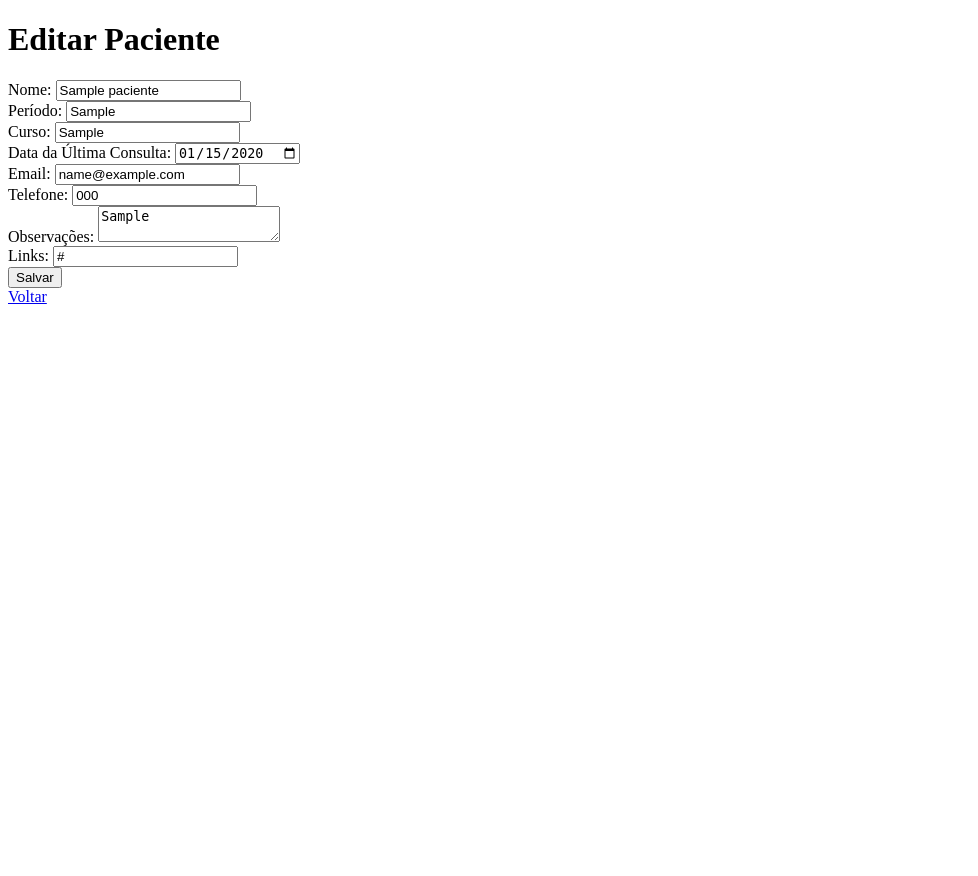
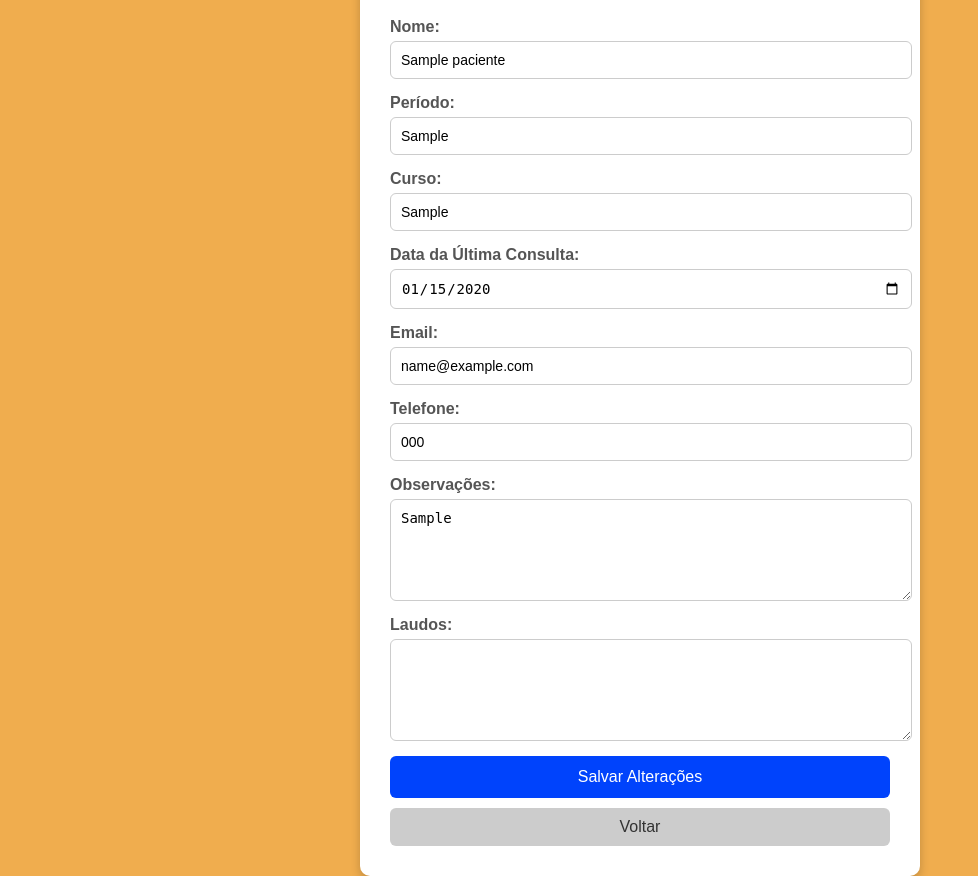
Before and after one commit to gugabello/educarepy, a Flask app: page /editar/1 in a window 1280 px wide. Shown: the whole page, without its empty margins (0-978 px from the left). Before the commit the page ends 304 px from the top, so only its background shows below. Run offline with Flask 3, Linux system fonts and the light colour scheme; tables that the repository leaves empty hold one stand-in row (values such as "Sample post").

Commit message:
mudando "links" para "laudos"

```diff
--- a/educare/app.py
+++ b/educare/app.py
@@ -42,7 +42,8 @@ def adicionar():
         email = request.form['email']
         telefone = request.form['telefone']
         observacoes = request.form['observacoes']
-        links = request.form['links']
+        laudos = request.form['laudos']
+
 
         connection = conectar()
         if connection:
@@ -51,7 +52,7 @@ def adicionar():
                 cursor.execute(
                     "INSERT INTO pacientes (nome, periodo, curso, dataDaUltimaConsulta, email, telefone, observacoes, links)"
                     "VALUES (%s, %s, %s, %s, %s, %s, %s, %s)",
-                    (nome, periodo, curso, dataDaUltimaConsulta, email, telefone, observacoes, links)
+                    (nome, periodo, curso, dataDaUltimaConsulta, email, telefone, observacoes, laudos)
                 )
                 connection.commit()
                 flash("Paciente adicionado com sucesso!")
@@ -89,17 +90,17 @@ def editar(id):
         email = request.form['email']
         telefone = request.form['telefone']
         observacoes = request.form['observacoes']
-        links = request.form['links']
+        laudos = request.form['laudos']
+
 
         if connection:
             try:
                 cursor = connection.cursor()
-                cursor.execute("""
-                    UPDATE pacientes
-                    SET nome = %s, periodo = %s, curso = %s, dataDaUltimaConsulta = %s,
-                        email = %s, telefone = %s, observacoes = %s, links = %s
-                    WHERE id = %s
-                """, (nome, periodo, curso, dataDaUltimaConsulta, email, telefone, observacoes, links, id))
+                cursor.execute(
+                    "INSERT INTO pacientes (nome, periodo, curso, dataDaUltimaConsulta, email, telefone, observacoes, laudos)"
+                    "VALUES (%s, %s, %s, %s, %s, %s, %s, %s)",
+                    (nome, periodo, curso, dataDaUltimaConsulta, email, telefone, observacoes, laudos)
+                )
                 connection.commit()
                 flash("Paciente atualizado com sucesso!")
                 return redirect(url_for('index'))
@@ -117,6 +118,23 @@ def editar(id):
             finally:
                 cursor.close()
                 connection.close()
+
+@app.route('/laudos/<int:id>')
+def ver_laudos(id):
+    connection = conectar()
+    if connection:
+        try:
+            cursor = connection.cursor(pymysql.cursors.DictCursor)
+            cursor.execute("SELECT laudos FROM pacientes WHERE id = %s", (id,))
+            paciente = cursor.fetchone()
+            if paciente and paciente['laudos']:
+                return render_template('laudos.html', laudo_texto=paciente['laudos'])
+            else:
+                return render_template('laudos.html', laudo_texto="Nenhum laudo disponível.")
+        finally:
+            cursor.close()
+            connection.close()
+
 
 @app.route('/relatorio')
 def relatorio():
--- a/educare/templates/adicionar.html
+++ b/educare/templates/adicionar.html
@@ -110,8 +110,8 @@
             <label for="observacoes">Observações:</label>
             <textarea id="observacoes" name="observacoes"></textarea>
 
-            <label for="links">Links:</label>
-            <input type="text" id="links" name="links">
+            <label for="laudos">Laudos:</label>
+            <textarea id="laudos" name="laudos">{{ paciente['laudos'] }}</textarea>
 
             <button type="submit">Salvar</button>
         </form>
--- a/educare/templates/editar.html
+++ b/educare/templates/editar.html
@@ -2,21 +2,122 @@
 <html lang="en">
 <head>
     <meta charset="UTF-8">
+    <meta name="viewport" content="width=device-width, initial-scale=1.0">
     <title>Editar Paciente</title>
+    <style>
+        body {
+            font-family: Arial, sans-serif;
+            background-color: #f0ad4e;
+            display: flex;
+            justify-content: center;
+            align-items: center;
+            height: 100vh;
+            margin: 0;
+        }
+
+        .container {
+            background-color: #fff;
+            padding: 30px;
+            border-radius: 10px;
+            box-shadow: 0 4px 10px rgba(0, 0, 0, 0.2);
+            width: 100%;
+            max-width: 500px;
+        }
+
+        h1 {
+            font-size: 24px;
+            margin-bottom: 20px;
+            text-align: center;
+            color: #333;
+        }
+
+        form {
+            display: flex;
+            flex-direction: column;
+        }
+
+        label {
+            font-weight: bold;
+            margin-bottom: 5px;
+            color: #555;
+        }
+
+        input, textarea {
+            padding: 10px;
+            font-size: 14px;
+            border: 1px solid #ccc;
+            border-radius: 6px;
+            margin-bottom: 15px;
+            width: 100%;
+        }
+
+        textarea {
+            resize: vertical;
+            height: 80px;
+        }
+
+        button {
+            background-color: #0043fc;
+            color: white;
+            padding: 12px;
+            font-size: 16px;
+            border: none;
+            border-radius: 6px;
+            cursor: pointer;
+            width: 100%;
+        }
+
+        button:hover {
+            background-color: #0033cc;
+        }
+
+        .btn-voltar {
+            display: block;
+            text-align: center;
+            margin-top: 10px;
+            background-color: #ccc;
+            color: #333;
+            text-decoration: none;
+            padding: 10px;
+            border-radius: 6px;
+        }
+
+        .btn-voltar:hover {
+            background-color: #bbb;
+        }
+    </style>
 </head>
 <body>
-    <h1>Editar Paciente</h1>
-    <form action="{{ url_for('editar', id=paciente['id']) }}" method="post">
-        Nome: <input type="text" name="nome" value="{{ paciente['nome'] }}" required><br>
-        Período: <input type="text" name="periodo" value="{{ paciente['periodo'] }}"><br>
-        Curso: <input type="text" name="curso" value="{{ paciente['curso'] }}"><br>
-        Data da Última Consulta: <input type="date" name="dataDaUltimaConsulta" value="{{ paciente['dataDaUltimaConsulta'] }}"><br>
-        Email: <input type="email" name="email" value="{{ paciente['email'] }}"><br>
-        Telefone: <input type="text" name="telefone" value="{{ paciente['telefone'] }}"><br>
-        Observações: <textarea name="observacoes">{{ paciente['observacoes'] }}</textarea><br>
-        Links: <input type="text" name="links" value="{{ paciente['links'] }}"><br>
-        <button type="submit">Salvar</button>
-    </form>
-    <a href="{{ url_for('index') }}">Voltar</a>
+    <div class="container">
+        <h1>Editar Paciente</h1>
+        <form action="{{ url_for('editar', id=paciente['id']) }}" method="post">
+            <label for="nome">Nome:</label>
+            <input type="text" id="nome" name="nome" value="{{ paciente['nome'] }}" required>
+
+            <label for="periodo">Período:</label>
+            <input type="text" id="periodo" name="periodo" value="{{ paciente['periodo'] }}">
+
+            <label for="curso">Curso:</label>
+            <input type="text" id="curso" name="curso" value="{{ paciente['curso'] }}">
+
+            <label for="dataDaUltimaConsulta">Data da Última Consulta:</label>
+            <input type="date" id="dataDaUltimaConsulta" name="dataDaUltimaConsulta" value="{{ paciente['dataDaUltimaConsulta'] }}">
+
+            <label for="email">Email:</label>
+            <input type="email" id="email" name="email" value="{{ paciente['email'] }}">
+
+            <label for="telefone">Telefone:</label>
+            <input type="text" id="telefone" name="telefone" value="{{ paciente['telefone'] }}">
+
+            <label for="observacoes">Observações:</label>
+            <textarea id="observacoes" name="observacoes">{{ paciente['observacoes'] }}</textarea>
+
+            <label for="laudos">Laudos:</label>
+            <textarea id="laudos" name="laudos">{{ paciente['laudos'] }}</textarea>
+
+            <button type="submit">Salvar Alterações</button>
+        </form>
+        <a href="{{ url_for('index') }}" class="btn-voltar">Voltar</a>
+    </div>
 </body>
 </html>
```
Also changed, not shown: educare/templates/index.html (+20 -3 lines).
